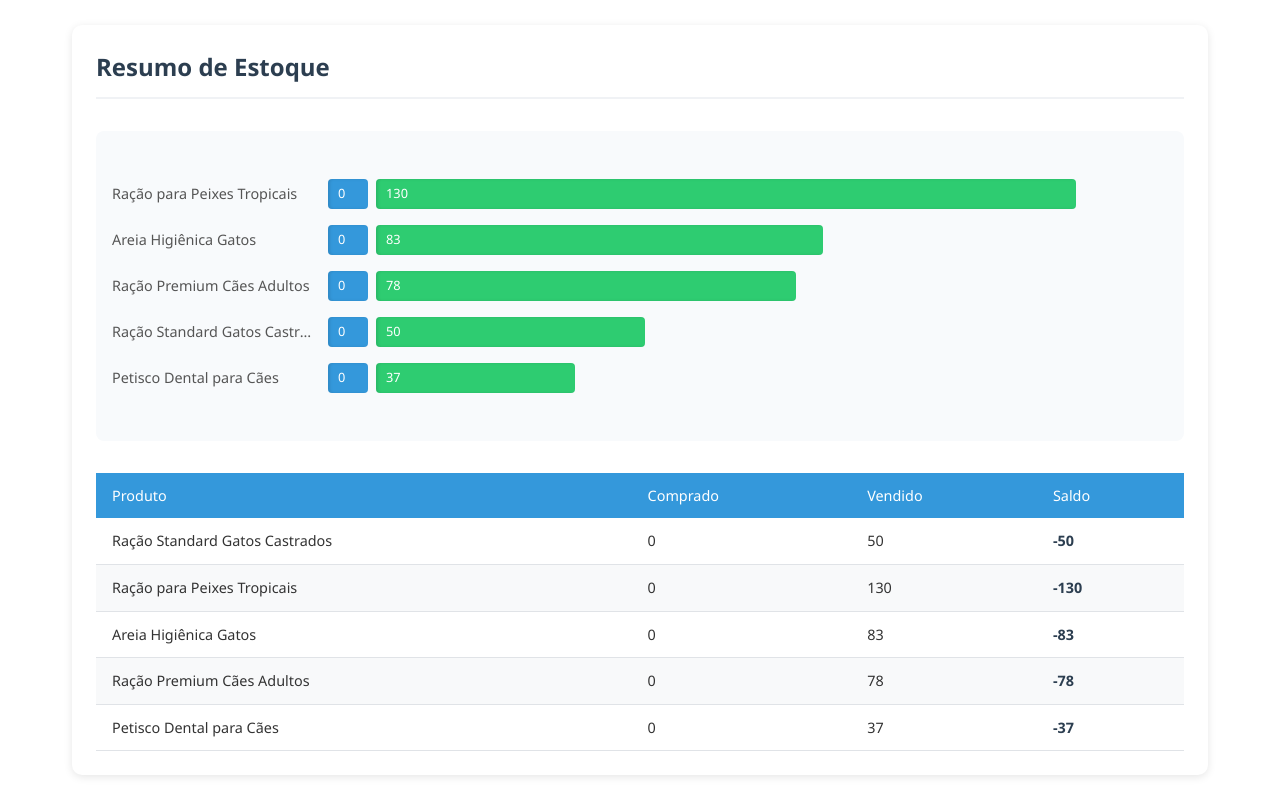
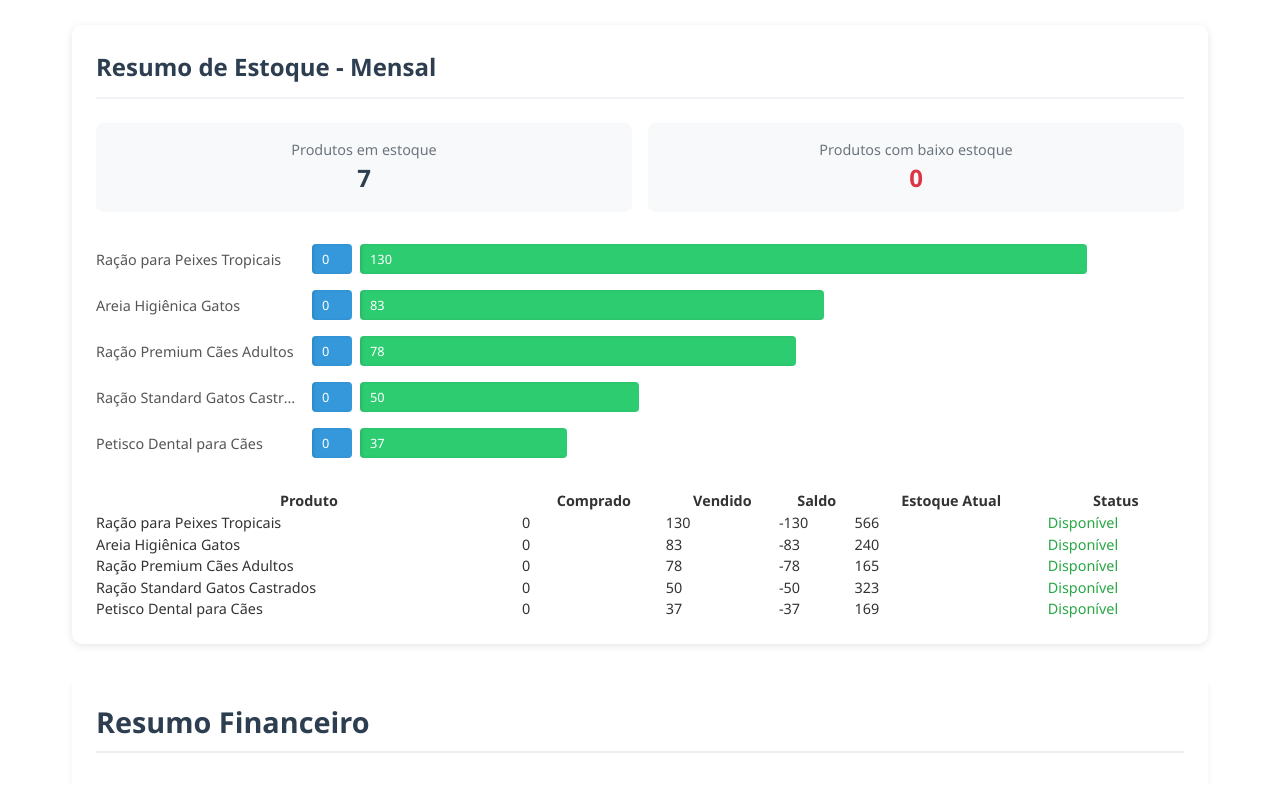
Before and after one commit to MrJCRJ/heropet-front, a React (Vite) app: page / in a window 1280 px wide. Shown: the part 440-1225 px from the top of the page. Built offline with nearby package versions, Linux system fonts and the light colour scheme; the HTML template or start-up script is replaced by a standard one.

Commit message:
adiciona gerenciamento de estoque atual e exibição de produtos com baixo estoque

```diff
--- a/src/pages/Home/StockSummary/index.tsx
+++ b/src/pages/Home/StockSummary/index.tsx
@@ -5,30 +5,35 @@ import styles from "./styles.module.css";
 interface StockSummaryProps {
   orders: Pedido[];
   filter: PeriodFilter;
+  currentStock: Record<string, number>; // Adicionando estoque atual
 }
 
-export const StockSummary = ({ orders, filter }: StockSummaryProps) => {
-  // Filtrar pedidos pelo período selecionado
+export const StockSummary = ({
+  orders,
+  filter,
+  currentStock,
+}: StockSummaryProps) => {
+  // Filtrar pedidos pelo período
   const filteredOrders = orders.filter((order) => {
     const orderDate = new Date(order.dataPedido);
     const orderYear = orderDate.getFullYear();
     const orderMonth = orderDate.getMonth() + 1;
-
-    if (filter.type === "year") {
-      return orderYear === filter.year;
-    } else {
-      return orderYear === filter.year && orderMonth === filter.month;
-    }
+    return filter.type === "year"
+      ? orderYear === filter.year
+      : orderYear === filter.year && orderMonth === filter.month;
   });
 
-  // Calcular estoque
-  const stockData = filteredOrders.reduce((acc, order) => {
+  // Calcular movimentação e estoque atual
+  const stockData = filteredOrders.reduce(
+    (acc, order) => {
       order.itens.forEach((item) => {
         if (!acc[item.produto]) {
           acc[item.produto] = {
             product: item.produto,
             purchased: 0,
             sold: 0,
+            currentStock: currentStock[item.produto] || 0,
+            lowStock: (currentStock[item.produto] || 0) < 10, // Exemplo: alerta para <10 unidades
           };
         }
 
@@ -38,58 +43,81 @@ export const StockSummary = ({ orders, filter }: StockSummaryProps) => {
           acc[item.produto].sold += item.quantidade;
         }
       });
+      return acc;
+    },
+    {} as Record<
+      string,
+      {
+        product: string;
+        purchased: number;
+        sold: number;
+        currentStock: number;
+        lowStock: boolean;
+      }
+    >
+  );
 
-    return acc;
-  }, {} as Record<string, { product: string; purchased: number; sold: number }>);
-
-  const chartData = Object.values(stockData)
-    .sort((a, b) => b.purchased + b.sold - (a.purchased + a.sold))
-    .slice(0, 5); // Top 5 produtos
+  // Ordenar por maior movimentação
+  const sortedData = Object.values(stockData).sort(
+    (a, b) => b.purchased + b.sold - (a.purchased + a.sold)
+  );
 
   return (
     <div className={styles.summarySection}>
-      <h2 className={styles.sectionTitle}>Resumo de Estoque</h2>
+      <h2 className={styles.sectionTitle}>
+        Resumo de Estoque - {filter.type === "month" ? "Mensal" : "Anual"}
+      </h2>
 
-      <div className={styles.chartContainer}>
-        <BarChart
-          data={chartData}
-          labels={chartData.map((item) => item.product)}
-          purchasedData={chartData.map((item) => item.purchased)}
-          soldData={chartData.map((item) => item.sold)}
-        />
+      <div className={styles.stockOverview}>
+        <div className={styles.overviewCard}>
+          <span>Produtos em estoque</span>
+          <strong>{Object.keys(currentStock).length}</strong>
+        </div>
+        <div className={styles.overviewCard}>
+          <span>Produtos com baixo estoque</span>
+          <strong className={styles.warning}>
+            {Object.values(stockData).filter((item) => item.lowStock).length}
+          </strong>
+        </div>
       </div>
 
-      <div className={styles.tableContainer}>
+      <BarChart
+        data={sortedData.slice(0, 5)}
+        labels={sortedData.slice(0, 5).map((item) => item.product)}
+        purchasedData={sortedData.slice(0, 5).map((item) => item.purchased)}
+        soldData={sortedData.slice(0, 5).map((item) => item.sold)}
+      />
+
       <table className={styles.stockTable}>
         <thead>
           <tr>
-              <th className={styles.tableHeader}>Produto</th>
-              <th className={styles.tableHeader}>Comprado</th>
-              <th className={styles.tableHeader}>Vendido</th>
-              <th className={styles.tableHeader}>Saldo</th>
+            <th>Produto</th>
+            <th>Comprado</th>
+            <th>Vendido</th>
+            <th>Saldo</th>
+            <th>Estoque Atual</th>
+            <th>Status</th>
           </tr>
         </thead>
         <tbody>
-            {Object.values(stockData).map((item, index) => (
-              <tr
-                key={index}
-                className={index % 2 === 0 ? styles.evenRow : styles.oddRow}
-              >
-                <td className={styles.tableCell}>{item.product}</td>
-                <td className={styles.tableCell}>
-                  {item.purchased.toLocaleString()}
-                </td>
-                <td className={styles.tableCell}>
-                  {item.sold.toLocaleString()}
-                </td>
-                <td className={`${styles.tableCell} ${styles.balanceCell}`}>
-                  {item.purchased - item.sold}
+          {sortedData.map((item, index) => (
+            <tr key={index} className={item.lowStock ? styles.lowStockRow : ""}>
+              <td>{item.product}</td>
+              <td>{item.purchased}</td>
+              <td>{item.sold}</td>
+              <td>{item.purchased - item.sold}</td>
+              <td>{item.currentStock}</td>
+              <td>
+                {item.lowStock ? (
+                  <span className={styles.warning}>Baixo Estoque</span>
+                ) : (
+                  <span className={styles.ok}>Disponível</span>
+                )}
               </td>
             </tr>
           ))}
         </tbody>
       </table>
     </div>
-    </div>
   );
 };
--- a/src/pages/Home/StockSummary/styles.module.css
+++ b/src/pages/Home/StockSummary/styles.module.css
@@ -82,3 +82,51 @@ tr:hover {
     font-size: 0.8rem;
   }
 }
+.stockOverview {
+  display: flex;
+  gap: 1rem;
+  margin-bottom: 1.5rem;
+}
+
+.overviewCard {
+  flex: 1;
+  background: #f8f9fa;
+  padding: 1rem;
+  border-radius: 8px;
+  text-align: center;
+}
+
+.overviewCard span {
+  display: block;
+  color: #6c757d;
+  font-size: 0.9rem;
+}
+
+.overviewCard strong {
+  font-size: 1.5rem;
+  color: #2c3e50;
+}
+
+.warning {
+  color: #dc3545 !important;
+}
+
+.ok {
+  color: #28a745;
+}
+
+.lowStockRow {
+  background-color: #fff3f3 !important;
+}
+
+.lowStockRow:hover {
+  background-color: #ffecec !important;
+}
+
+/* Adicionar ao existente */
+.tableHeader:nth-child(5),
+.tableCell:nth-child(5),
+.tableHeader:nth-child(6),
+.tableCell:nth-child(6) {
+  text-align: center;
+}
--- a/src/pages/Home/index.tsx
+++ b/src/pages/Home/index.tsx
@@ -3,7 +3,7 @@ import { Link } from "react-router-dom";
 import { PeriodFilters } from "./PeriodFilters";
 import { StockSummary } from "./StockSummary";
 import { FinancialSummary } from "./FinancialSummary";
-import { mockOrders } from "./mockData";
+import { mockOrders, mockProducts } from "./mockData"; // Adicionei a importação do mockProducts
 import styles from "./styles.module.css";
 import { PeriodFilter } from "../../api/pedidos";
 
@@ -14,6 +14,12 @@ const Home = () => {
     month: currentDate.getMonth() + 1,
     year: currentDate.getFullYear(),
   });
+
+  // Criando o currentStock a partir dos mockProducts
+  const currentStock = mockProducts.reduce((acc, product) => {
+    acc[product.name] = product.currentStock;
+    return acc;
+  }, {} as Record<string, number>);
 
   return (
     <div className={styles.container}>
@@ -30,7 +36,11 @@ const Home = () => {
 
       <PeriodFilters filter={filter} onChange={setFilter} />
 
-      <StockSummary orders={mockOrders} filter={filter} />
+      <StockSummary
+        orders={mockOrders} // Usei mockOrders em vez de pedidos
+        filter={filter}
+        currentStock={currentStock} // Passando o currentStock criado
+      />
 
       <FinancialSummary orders={mockOrders} filter={filter} />
     </div>
```
Lines whose indentation alone changed are shown as unchanged.
